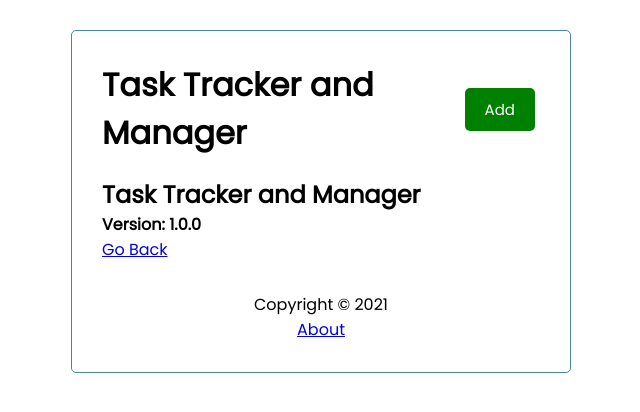
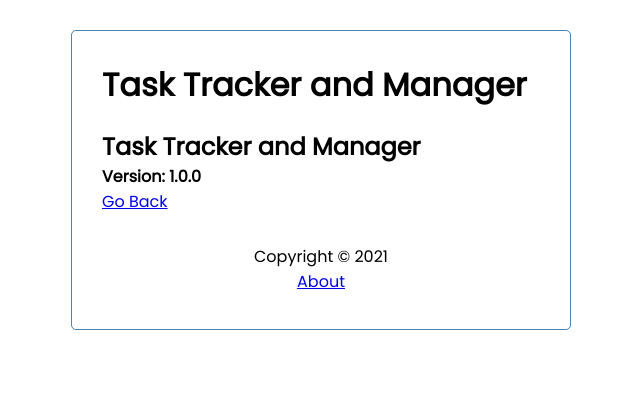
Before and after one commit to TheCaister/task-tracker-and-manager, an Angular app in the folder angular/: page /about in a window 1280 px wide. Shown: the top 412 px of the page, without its empty margins (319-959 px from the left). Built offline with nearby package versions, Linux system fonts and the light colour scheme.

Commit message:
hide the add button when user is on the about page

```diff
--- a/angular/src/app/components/header/header.component.html
+++ b/angular/src/app/components/header/header.component.html
@@ -1,5 +1,6 @@
 <header>
     <h1>{{ title }}</h1>
     <!-- Selects which button to show depending on the value of showAddTask -->
-    <app-button color="{{showAddTask ? 'red' : 'green'}}" text="{{showAddTask ? 'Close' : 'Add'}}" (btnClick)="toggleAddTask()"></app-button>
+    <!-- Only show if we're on the homepage -->
+    <app-button *ngIf="hasRoute('/')" color="{{showAddTask ? 'red' : 'green'}}" text="{{showAddTask ? 'Close' : 'Add'}}" (btnClick)="toggleAddTask()"></app-button>
 </header>
--- a/angular/src/app/components/header/header.component.ts
+++ b/angular/src/app/components/header/header.component.ts
@@ -1,6 +1,7 @@
 import { Component, OnInit } from '@angular/core';
 import { UiService } from '../../services/ui.service';
 import { Subscription } from 'rxjs';
+import { Router } from '@angular/router';
 
 @Component({
   selector: 'app-header',
@@ -14,7 +15,7 @@
   subscription: Subscription;
 
   // To use a service, put it in the constructor
-  constructor(private uiService: UiService) {
+  constructor(private uiService: UiService, private router: Router) {
     this.subscription = this.uiService
     .onToggle()
     .subscribe((value) => (this.showAddTask = value));
@@ -26,4 +27,9 @@
   toggleAddTask() {
     this.uiService.toggleAddTask();
   }
+
+  // See if routes are present
+  hasRoute(route: string){
+    return this.router.url === route;
+  }
 }
```
